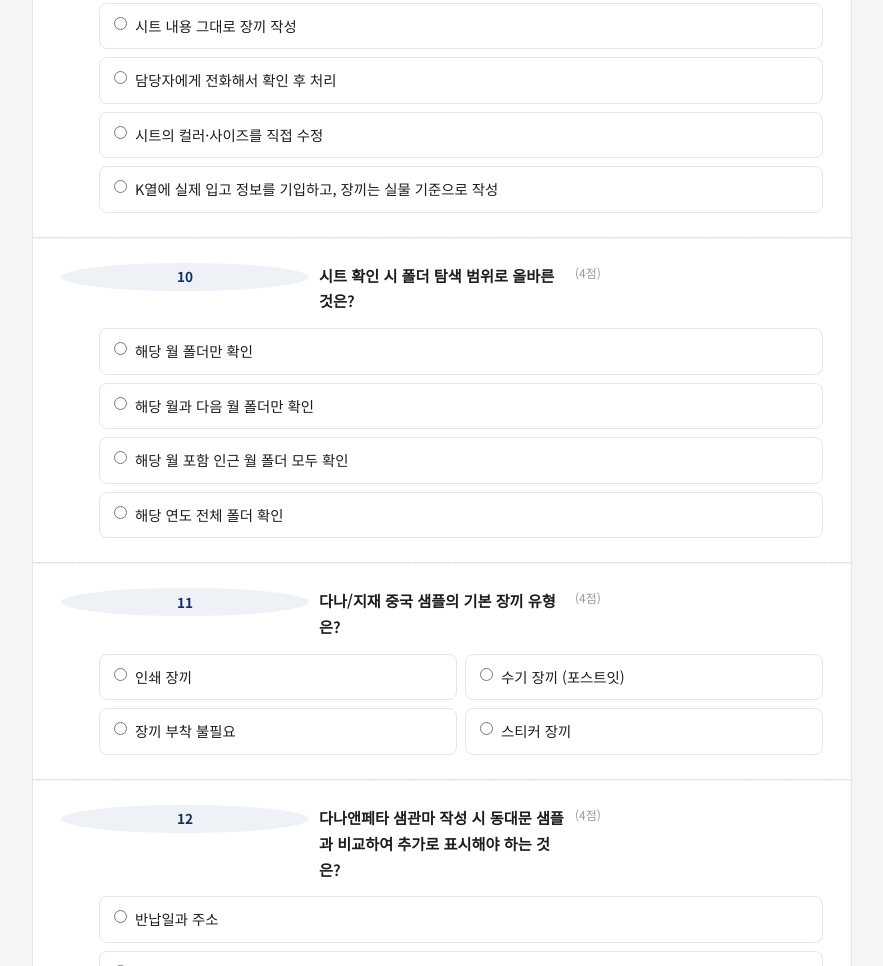
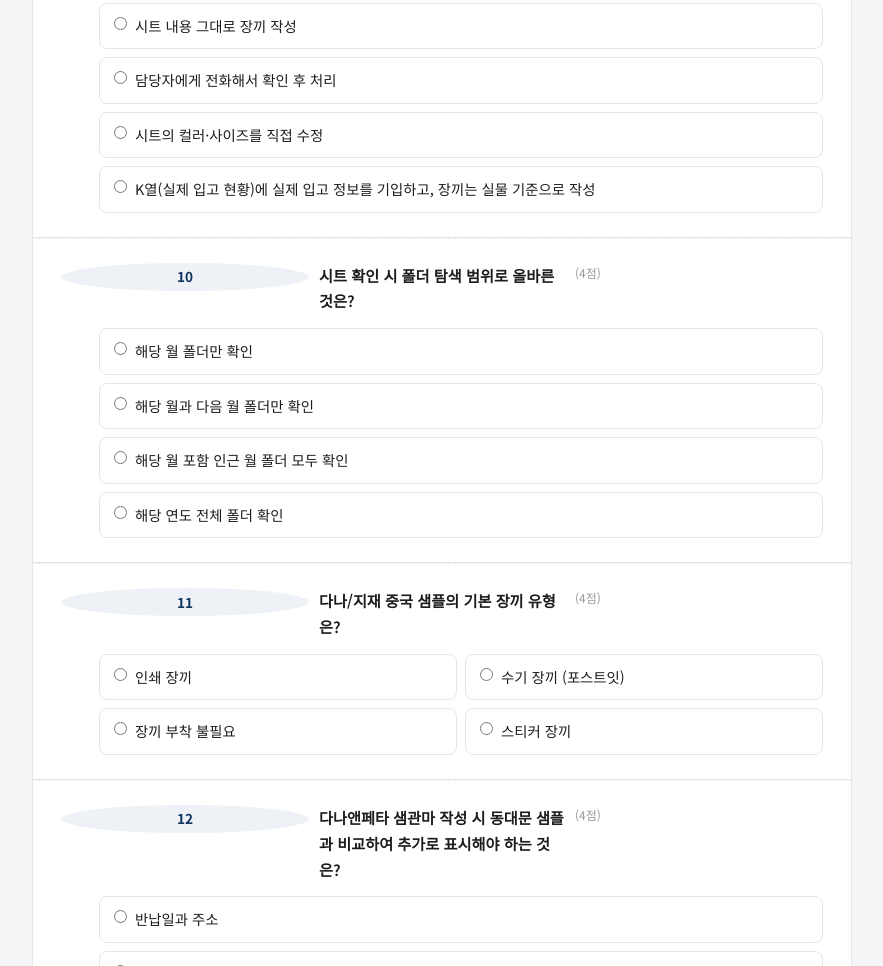
Before and after one commit to hanna558/china-sample-quiz, a plain HTML site: page index.html in a window 1280 px wide. Shown: the part 2709-3675 px from the top of the page, without its empty margins (198-1081 px from the left). Drawn offline with Linux system fonts and the light colour scheme.

Commit message:
Add K열 description

```diff
--- a/index.html
+++ b/index.html
@@ -174,7 +174,7 @@
       <label class="choice"><input type="radio" name="q9" value="1"> 시트 내용 그대로 장끼 작성</label>
       <label class="choice"><input type="radio" name="q9" value="2"> 담당자에게 전화해서 확인 후 처리</label>
       <label class="choice"><input type="radio" name="q9" value="3"> 시트의 컬러·사이즈를 직접 수정</label>
-      <label class="choice"><input type="radio" name="q9" value="4"> K열에 실제 입고 정보를 기입하고, 장끼는 실물 기준으로 작성</label>
+      <label class="choice"><input type="radio" name="q9" value="4"> K열(실제 입고 현황)에 실제 입고 정보를 기입하고, 장끼는 실물 기준으로 작성</label>
     </div>
     <div class="answer-reveal"></div>
   </div>
```
